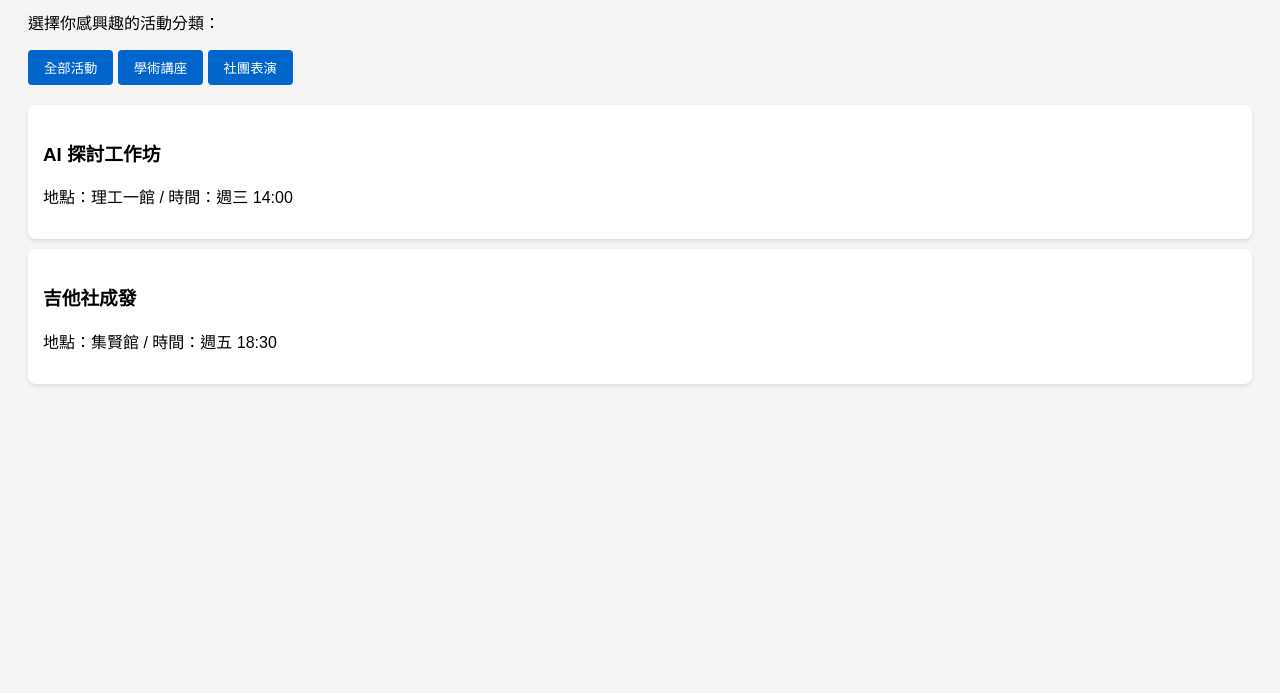
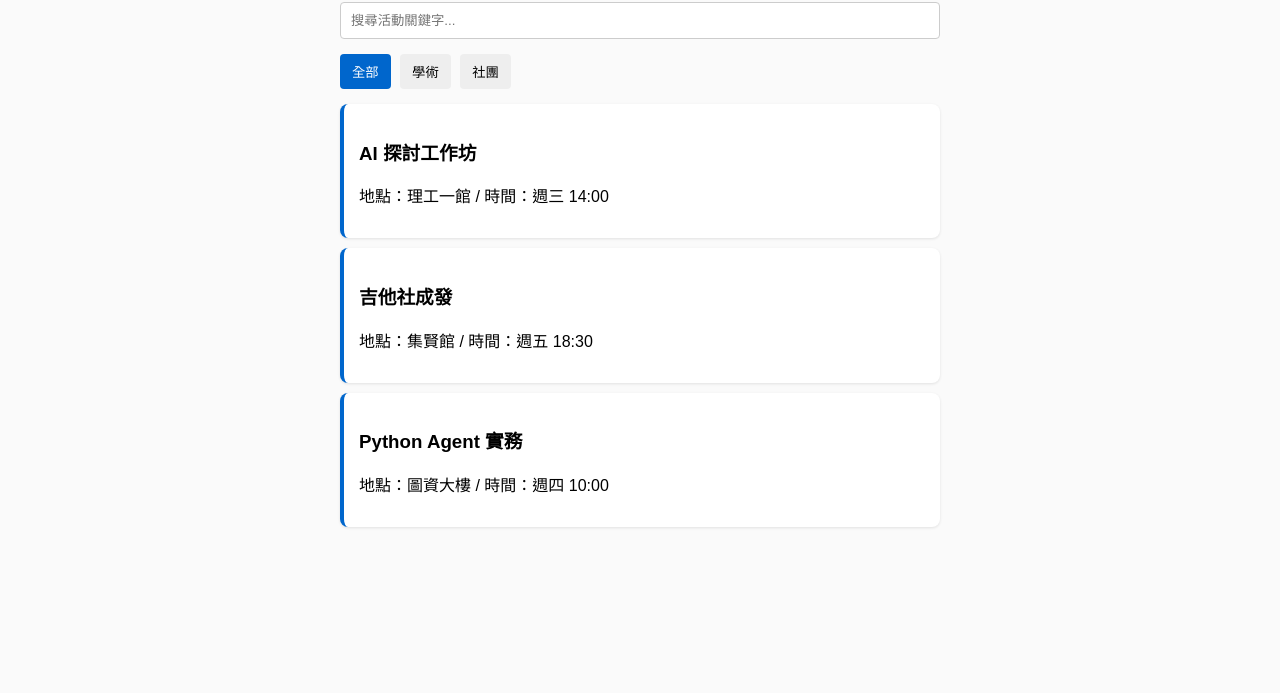
Before and after one commit to 411192020-Aiko/agent-lab-w05, a plain HTML site: page practice/02-campus-picker/index.html in a window 1280 px wide. Shown: the part 107-800 px from the top of the page. Drawn offline with Linux system fonts and the light colour scheme.

Commit message:
add search bar
Updated the title and improved styling for better usability. Added a search box and enhanced button functionality for filtering activities.

```diff
--- a/practice/02-campus-picker/index.html
+++ b/practice/02-campus-picker/index.html
@@ -2,34 +2,49 @@
 <html lang="zh-TW">
 <head>
   <meta charset="UTF-8">
-  <title>東華校園活動選擇器</title>
+  <title>東華校園活動選擇器 v2</title>
   <style>
-    body { font-family: sans-serif; padding: 20px; background: #f5f5f5; }
-    .card { background: white; padding: 15px; margin-bottom: 10px; border-radius: 8px; box-shadow: 0 2px 4px rgba(0,0,0,0.1); }
-    button { padding: 8px 16px; background: #0066cc; color: white; border: none; border-radius: 4px; cursor: pointer; }
+    body { font-family: sans-serif; max-width: 600px; margin: 0 auto; padding: 20px; background: #fafafa; }
+    .search-box { width: 100%; padding: 10px; box-sizing: border-box; margin-bottom: 15px; border: 1px solid #ccc; border-radius: 4px; }
+    .card { background: white; padding: 15px; margin-bottom: 10px; border-radius: 8px; border-left: 4px solid #0066cc; box-shadow: 0 1px 3px rgba(0,0,0,0.1); }
+    .btn { padding: 8px 12px; margin-right: 5px; background: #eee; border: none; border-radius: 4px; cursor: pointer; }
+    .btn.active { background: #0066cc; color: white; }
   </style>
 </head>
 <body>
-  <h1>東華校園活動選擇器 (Campus Activity Picker)</h1>
-  <p>選擇你感興趣的活動分類：</p>
-  <button onclick="filterActivity('all')">全部活動</button>
-  <button onclick="filterActivity('academic')">學術講座</button>
-  <button onclick="filterActivity('club')">社團表演</button>
+  <h1>東華校園活動選擇器</h1>
+  <input type="text" id="search" class="search-box" placeholder="搜尋活動關鍵字..." onkeyup="filterActivities()">
 
-  <div id="activity-list" style="margin-top: 20px;">
+  <div style="margin-bottom: 15px;">
+    <button class="btn active" onclick="setCategory('all', this)">全部</button>
+    <button class="btn" onclick="setCategory('academic', this)">學術</button>
+    <button class="btn" onclick="setCategory('club', this)">社團</button>
+  </div>
+
+  <div id="activity-list">
     <div class="card" data-category="academic"><h3>AI 探討工作坊</h3><p>地點：理工一館 / 時間：週三 14:00</p></div>
     <div class="card" data-category="club"><h3>吉他社成發</h3><p>地點：集賢館 / 時間：週五 18:30</p></div>
+    <div class="card" data-category="academic"><h3>Python Agent 實務</h3><p>地點：圖資大樓 / 時間：週四 10:00</p></div>
   </div>
 
   <script>
-    function filterActivity(category) {
+    let currentCategory = 'all';
+
+    function setCategory(cat, btn) {
+      currentCategory = cat;
+      document.querySelectorAll('.btn').forEach(b => b.classList.remove('active'));
+      btn.classList.add('active');
+      filterActivities();
+    }
+
+    function filterActivities() {
+      const query = document.getElementById('search').value.toLowerCase();
       const cards = document.querySelectorAll('.card');
       cards.forEach(card => {
-        if (category === 'all' || card.dataset.category === category) {
-          card.style.display = 'block';
-        } else {
-          card.style.display = 'none';
-        }
+        const text = card.innerText.toLowerCase();
+        const matchCat = (currentCategory === 'all' || card.dataset.category === currentCategory);
+        const matchSearch = text.includes(query);
+        card.style.display = (matchCat && matchSearch) ? 'block' : 'none';
       });
     }
   </script>
```
